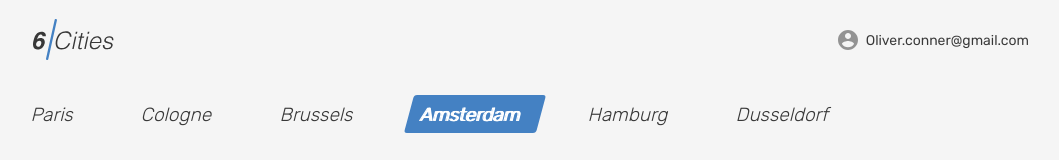
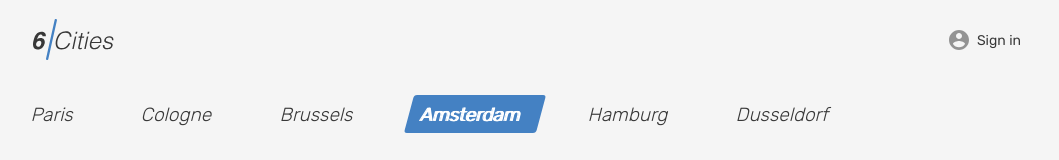
Before and after one commit to ArinaBanana/787135-six-cities-4, a React app: page / in a window 1280 px wide. Shown: the top 160 px of the page, without its empty margins (109-1168 px from the left). Built offline with nearby package versions, Linux system fonts and the light colour scheme; no server answers.

Commit message:
Выделяет компонент user wip

```diff
--- /dev/null
+++ b/src/components/link-sign-in/link-sign-in.jsx
@@ -0,0 +1,13 @@
+import React from "react";
+
+function LinkSignIn() {
+  return (
+    <a className="header__nav-link header__nav-link--profile" href="#">
+      <div className="header__avatar-wrapper user__avatar-wrapper">
+      </div>
+      <span className="header__login">Sign in</span>
+    </a>
+  );
+}
+
+export default LinkSignIn;
--- /dev/null
+++ b/src/components/link-user/link-user.jsx
@@ -0,0 +1,18 @@
+import React from "react";
+import PropTypes from "prop-types";
+
+function LinkUser({email}) {
+  return (
+    <a className="header__nav-link header__nav-link--profile" href="#">
+      <div className="header__avatar-wrapper user__avatar-wrapper">
+      </div>
+      <span className="header__user-name user__name">{email}</span>
+    </a>
+  );
+}
+
+LinkUser.propTypes = {
+  email: PropTypes.string
+};
+
+export default LinkUser;
--- a/src/components/main-screen/main-screen.jsx
+++ b/src/components/main-screen/main-screen.jsx
@@ -5,6 +5,8 @@ import {connect} from "react-redux";
 import LocationList from "../location-list/location-list.jsx";
 import PlacesContainer from "../places-container/places-container.jsx";
 import NoPlacesInCity from "../no-places-in-city/no-places-in-city.jsx";
+import User from "../user/user.jsx";
+
 import getPlacesWithIconForMap from "../../utils/places";
 
 import {getPlacesByCurrentLocation} from "../../store/selectors/places";
@@ -69,13 +71,7 @@ class MainScreen extends PureComponent {
               </div>
               <nav className="header__nav">
                 <ul className="header__nav-list">
-                  <li className="header__nav-item user">
-                    <a className="header__nav-link header__nav-link--profile" href="#">
-                      <div className="header__avatar-wrapper user__avatar-wrapper">
-                      </div>
-                      <span className="header__user-name user__name">Oliver.conner@gmail.com</span>
-                    </a>
-                  </li>
+                  <User isAuth={this.props.isAuth} />
                 </ul>
               </nav>
             </div>
@@ -102,7 +98,8 @@ MainScreen.propTypes = {
   places: PropTypes.array.isRequired,
   currentLocation: PropTypes.string.isRequired,
   setActiveElement: PropTypes.func.isRequired,
-  activeElement: PropTypes.number.isRequired
+  activeElement: PropTypes.number.isRequired,
+  isAuth: PropTypes.bool.isRequired
 };
 
 const mapStateToProps = (state) => ({
--- /dev/null
+++ b/src/components/user/user.jsx
@@ -0,0 +1,21 @@
+import React from "react";
+import PropTypes from "prop-types";
+import LinkUser from "../link-user/link-user.jsx";
+import LinkSignIn from "../link-sign-in/link-sign-in.jsx";
+
+function User({isAuth, email}) {
+  return (
+    <li className="header__nav-item user">
+      {
+        isAuth ? <LinkUser email={email} /> : <LinkSignIn />
+      }
+    </li>
+  );
+}
+
+User.propTypes = {
+  isAuth: PropTypes.bool.isRequired,
+  email: PropTypes.string
+};
+
+export default User;
--- a/src/store/store.js
+++ b/src/store/store.js
@@ -3,7 +3,7 @@ import thunk from "redux-thunk";
 import {applyMiddleware} from "redux";
 import {composeWithDevTools} from "redux-devtools-extension";
 import {ActionCreator} from "./actions/user";
-import {AuthorizationStatus} from "./reducer/user/user"
+import {AuthorizationStatus} from "./reducer/user/user";
 
 import reducer from "./reducer/reducer";
 import createApi from "./../api";
```
